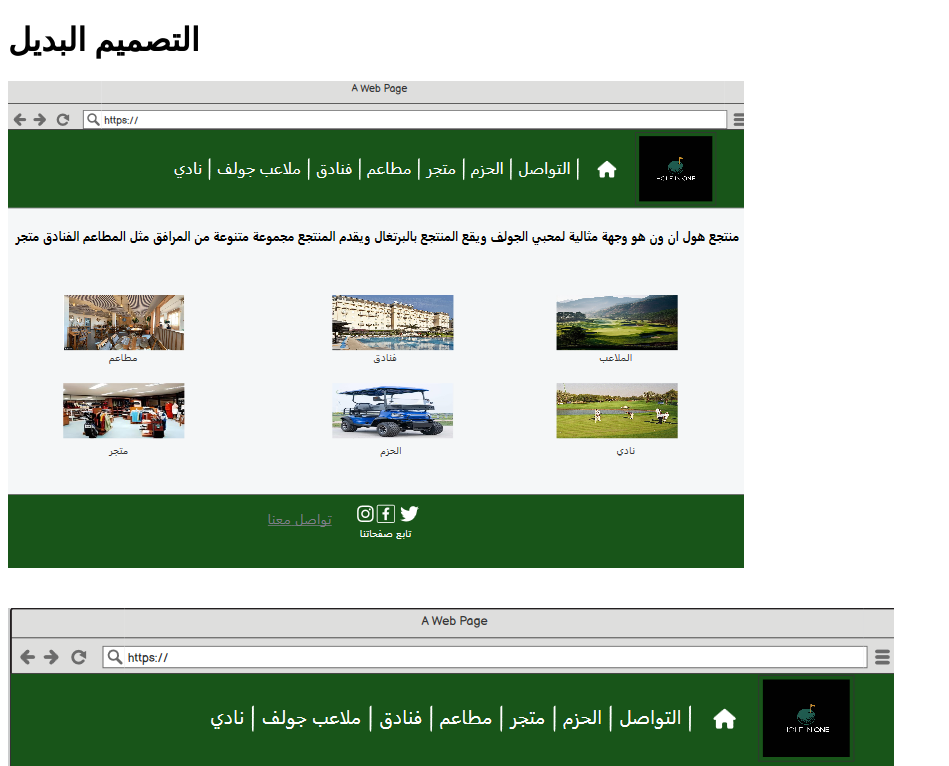
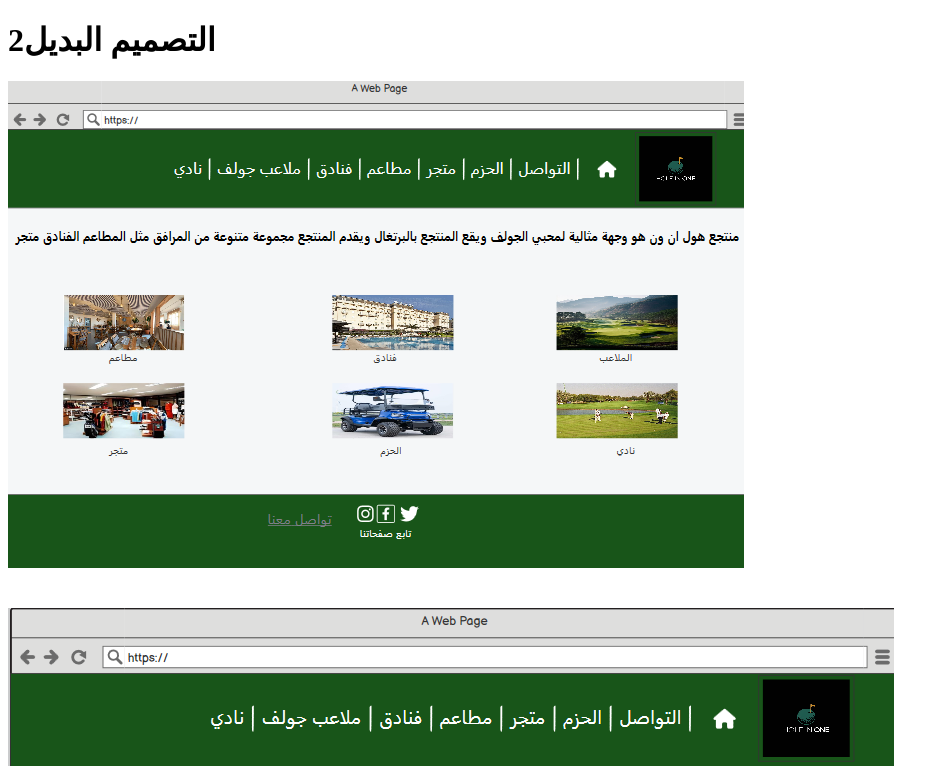
Before and after one commit to omar-h-s-m/-2-, a plain HTML site: page index.html in a window 1280 px wide. Shown: the top 766 px of the page, without its empty margins (0-949 px from the left). Drawn offline with Linux system fonts and the light colour scheme.

Commit message:
Update index.html

```diff
--- a/index.html
+++ b/index.html
@@ -6,7 +6,7 @@
     <title>Document</title>
 </head>
 <body>
-    <h1>التصميم البديل</h1>
+    <h1>2التصميم البديل</h1>
     <img src="لقطات الشاشة/1.png" alt="">
     <br><br>
     <br>
```
